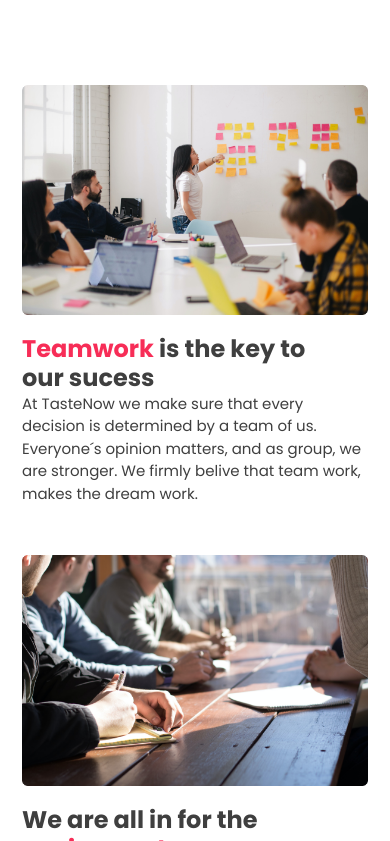
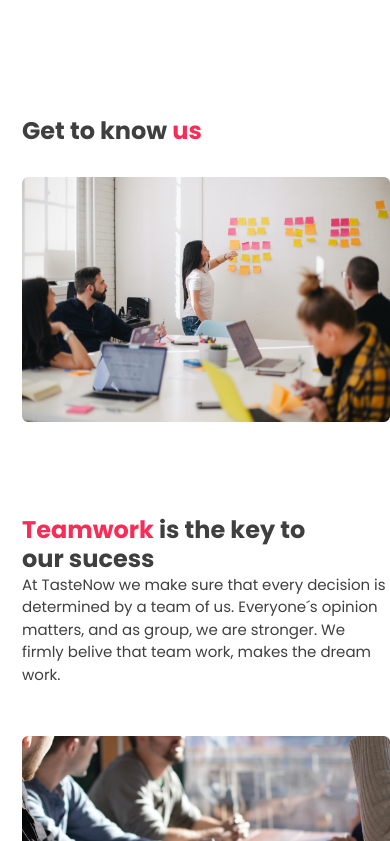
Before and after one commit to taijulsir/taste-now, a React (Vite) app: page / in a window 390 px wide. Shown: the part 1343-2184 px from the top of the page. Built offline with nearby package versions, Linux system fonts and the light colour scheme; a web font is replaced by a local one.

Commit message:
Responsive with grid layout -Get to knou us section

```diff
--- a/src/Components/GetToKnowUs/GetToKnowUs.css
+++ b/src/Components/GetToKnowUs/GetToKnowUs.css
@@ -1,16 +1,17 @@
 .get-to-know-us-container {
     margin: 142px 100px auto;
-    display: flex;
-    flex-direction: column;
 }
 
 .row {
-    display: flex;
-    gap: 84px;
-    align-items: center;
+   display: grid;
+   grid-template-columns: repeat(2 , 1fr);
+   gap: 90px;
+   align-items: center;
 }
 
-
+.image-container{
+    flex-grow: 1;
+}
 .text-title {
     color: #3F3F3F;
     font-family: Poppins;
@@ -52,17 +53,29 @@
 /* Responsive styles */
 @media screen and (max-width: 768px) {
     .get-to-know-us-container {
-        margin: auto 22px;
+        margin:142px auto 22px 22px;
         gap: 50px
     }
 
     .row {
-        flex-direction: column;
-        gap: 1rem;
+        grid-template-columns: 1fr;
+        grid-auto-flow: row;
+    }
+
+    /* Reverse the order for all rows on mobile and medium devices */
+    .row .text-container {
+        order: 2;
+    }
+
+    .row .image-container {
+        order: 1;
     }
 
     .text-title {
         font-size: 1.5rem;
+    }
+    .first-row-text-width{
+        margin-bottom: 50px;
     }
 
     .get-to-know-us-image {
@@ -75,7 +88,5 @@
         width: 100%;
     }
 
-    .row-reverse {
-        flex-direction: column-reverse;
-    }
+
 }
--- a/src/Components/GetToKnowUs/GetToKnowUs.jsx
+++ b/src/Components/GetToKnowUs/GetToKnowUs.jsx
@@ -7,7 +7,7 @@ const GetToKnowUs = () => {
         <div className="get-to-know-us-container">
             <h3 className="text-title margin-bottom">Get to know <span className="special-text">us</span></h3>
             <div className="row">
-                <div><img src={firstImage} alt="Teamwork session" className="get-to-know-us-image" /></div>
+                <div className="image-container"><img src={firstImage} alt="Teamwork session" className="get-to-know-us-image"  width="581px" /></div>
                 <div className="text-container">
                     <h3 className="text-title">
                         <span className="special-text">Teamwork </span>
@@ -21,7 +21,7 @@ const GetToKnowUs = () => {
                     <h3 className=" text-title">We are all in for the <br /> <span className="special-text">enviroment</span></h3>
                     <p className="text-description">TasteNow donates $1 penny for every purchase made from the app to an organization that takes care of our enviromet. We belive that with everyone´s help, we can make a better world. </p>
                 </div>
-                <div><img src={secondImage} alt="Working Environment meeting" className="get-to-know-us-image" /></div>
+                <div className="image-container"><img src={secondImage} alt="Working Environment meeting" className="get-to-know-us-image" width="581px" /></div>
             </div>
         </div>
     );
```
